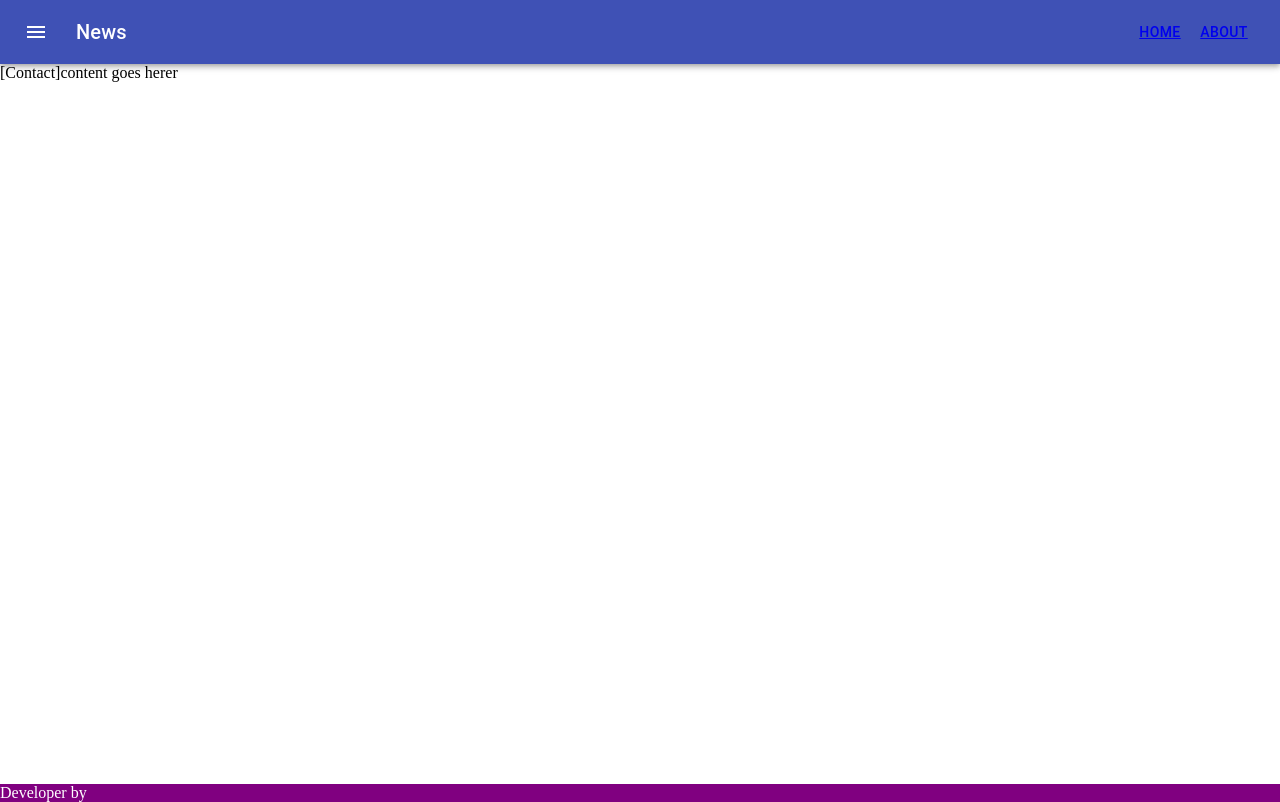
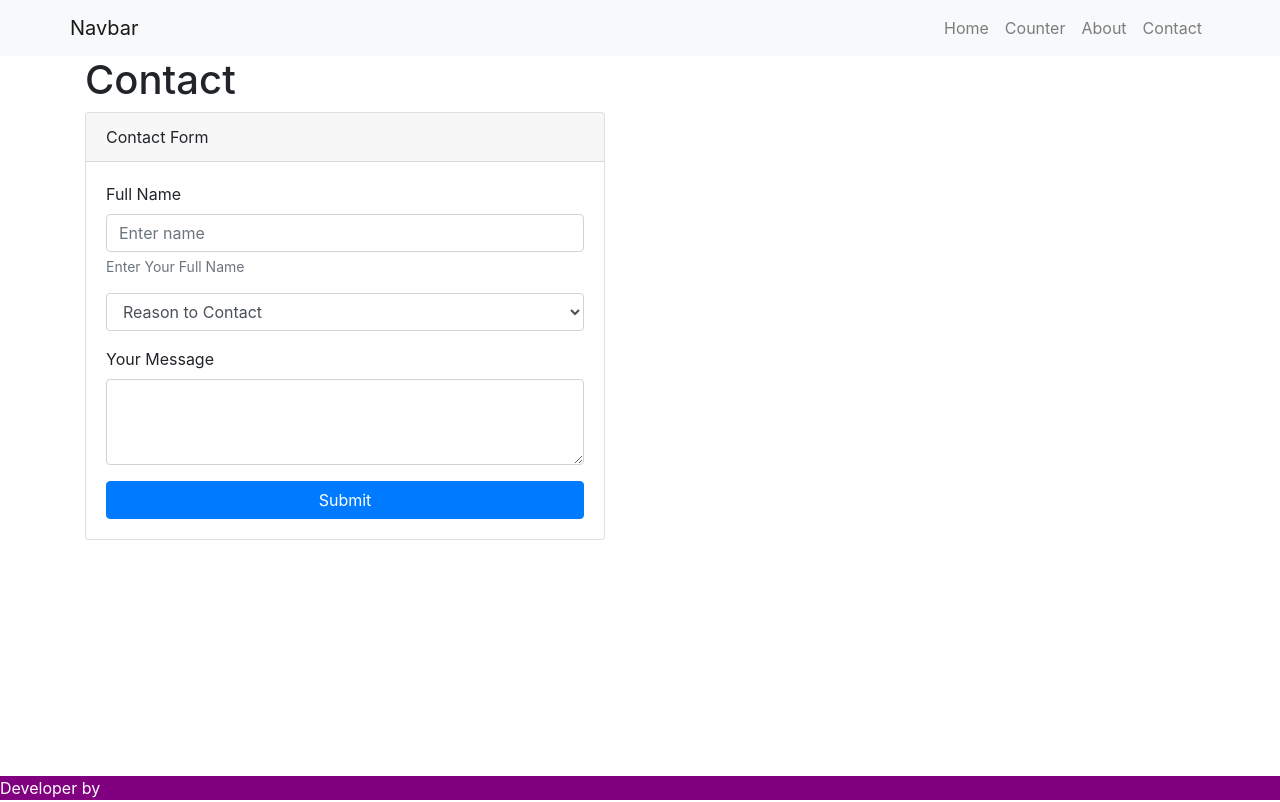
Before and after one commit to nstack-in/react-svapps, a React (Create React App) app: page /contact in a window 1280 px wide. Built offline with nearby package versions, Linux system fonts and the light colour scheme.

Commit message:
counter app added

```diff
--- a/package.json
+++ b/package.json
@@ -5,7 +5,9 @@
   "dependencies": {
     "@material-ui/core": "^4.11.4",
     "@material-ui/icons": "^4.11.2",
+    "bootstrap": "^4.6.0",
     "react": "^17.0.2",
+    "react-bootstrap": "^1.6.1",
     "react-dom": "^17.0.2",
     "react-router-dom": "^5.2.0",
     "react-scripts": "^1.1.5"
--- a/src/App.js
+++ b/src/App.js
@@ -5,21 +5,10 @@ import Footer from './components/footer';
 import Home from './page/home';
 import About from './page/about';
 import Contact from './page/contact';
+import Counter from './page/counter';
 
 import React from 'react';
 import { BrowserRouter, Switch, Route } from 'react-router-dom';
-
-// function App() {
-//   return (
-//     <div className="wrapper">
-//       <Nav active="home"/>
-//       <div className="content">
-//         This will be my body
-//       </div>
-//       <Footer name="Syed Kumar"/>
-//     </div>
-//   );
-// }
 
 function App() {
   return (
@@ -34,6 +23,9 @@ function App() {
         <Switch>
           <Route path="/home">
             <Home />
+          </Route>
+          <Route path="/counter">
+            <Counter />
           </Route>
           <Route path="/contact">
             <Contact />
--- a/src/components/nav.js
+++ b/src/components/nav.js
@@ -1,64 +1,20 @@
 import React from 'react';
 import { Link } from 'react-router-dom';
+import { Nav, Navbar, Container } from 'react-bootstrap';
 
-// function Nav(props) {
-//   return (
-//     <div className="nav">
-//       <ul>
-//         <li>
-//           <Link to="/home">Home</Link>
-//         </li>
-//         <li>
-//           <Link to="/about">About</Link>
-//         </li>
-//         <li>
-//           <Link to="/contact">Contact</Link>
-//         </li>
-//       </ul>
-//     </div>
-//   );
-// }
-
-import { makeStyles } from '@material-ui/core/styles';
-import AppBar from '@material-ui/core/AppBar';
-import Toolbar from '@material-ui/core/Toolbar';
-import Typography from '@material-ui/core/Typography';
-import Button from '@material-ui/core/Button';
-import IconButton from '@material-ui/core/IconButton';
-import MenuIcon from '@material-ui/icons/Menu';
-
-const useStyles = makeStyles((theme) => ({
-  root: {
-    flexGrow: 1,
-  },
-  menuButton: {
-    marginRight: theme.spacing(2),
-  },
-  title: {
-    flexGrow: 1,
-  },
-}));
-
-
-function Nav(props) {
-  const classes = useStyles();
+function MyNav(props) {
   return (
-    <AppBar position="static">
-      <Toolbar>
-        <IconButton edge="start" className={classes.menuButton} color="inherit" aria-label="menu">
-          <MenuIcon />
-        </IconButton>
-        <Typography variant="h6" className={classes.title}>
-          News
-        </Typography>
-        <Button color="inherit">
-          <Link to="/home">Home</Link>
-        </Button>
-        <Button color="inherit">
-          <Link to="/about">About</Link>
-        </Button>
-      </Toolbar>
-    </AppBar>
+    <Navbar bg="light" variant="light">
+      <Container>
+        <Navbar.Brand href="#home">Navbar</Navbar.Brand>
+        <Nav className="me-auto">
+          <Nav.Link as={Link} to="/home">Home</Nav.Link>
+          <Nav.Link as={Link} to="/counter">Counter</Nav.Link>
+          <Nav.Link as={Link} to="/about">About</Nav.Link>
+          <Nav.Link as={Link} to="/contact">Contact</Nav.Link>
+        </Nav>
+      </Container>
+    </Navbar>
   );
 }
-export default Nav;
+export default MyNav;
--- a/src/index.js
+++ b/src/index.js
@@ -1,6 +1,7 @@
 import React from 'react';
 import ReactDOM from 'react-dom';
 import App from './App';
+import 'bootstrap/dist/css/bootstrap.min.css';
 
 ReactDOM.render(
   <React.StrictMode>
--- a/src/page/contact.js
+++ b/src/page/contact.js
@@ -1,8 +1,49 @@
 import React from 'react';
+import { Container, Card, Button, Form } from 'react-bootstrap';
+
 
 function Contact(props) {
   return (
-    <div>[Contact]content goes herer</div>
+    <Container>
+      <h1>Contact</h1>
+      <Card style={{
+        width: '520px',
+      }}>
+        <Card.Header>
+          Contact Form
+        </Card.Header>
+        <Card.Body>
+          <Form>
+
+            <Form.Group className="mb-3" controlId="name">
+              <Form.Label>Full Name</Form.Label>
+              <Form.Control type="text" placeholder="Enter name" />
+              <Form.Text className="text-muted">
+                Enter Your Full Name
+              </Form.Text>
+            </Form.Group>
+
+            <Form.Group className="mb-3" controlId="reason">
+              <Form.Control as="select">
+                <option value="none">Reason to Contact</option>
+                <option value="feedback">Feeback</option>
+                <option value="issue">Issue</option>
+                <option value="query">Query</option>
+              </Form.Control>
+            </Form.Group>
+
+            <Form.Group className="mb-3" controlId="message">
+              <Form.Label>Your Message</Form.Label>
+              <Form.Control as="textarea" rows={3} />
+            </Form.Group>
+
+            <Button variant="primary" type="submit" className="btn-block">
+              Submit
+            </Button>
+          </Form>
+        </Card.Body>
+      </Card>
+    </Container>
   );
 }
 
--- /dev/null
+++ b/src/page/counter.js
@@ -0,0 +1,27 @@
+import React, { useState } from 'react';
+import { Container, Button } from 'react-bootstrap';
+
+function Counter(props) {
+  const [count, updateCount] = useState(10);
+
+  const increment = () => {
+    const updated = count + 1;
+    updateCount(updated);
+  };
+  const decrement = () => {
+    const updated = count - 1;
+    updateCount(updated);
+  };
+
+  return (
+    <Container>
+      <h1>{count}</h1>
+      <Button variant="primary" onClick={increment}>Increment</Button>
+      <br />
+      <br />
+      <Button variant="danger" onClick={decrement}>Decrement</Button>
+    </Container>
+  );
+}
+
+export default Counter
--- a/src/style.css
+++ b/src/style.css
@@ -1,9 +1,7 @@
+
 *{
   padding:0;
   margin:0;
-}
-h1{
-  color: red;
 }
 .wrapper{
   max-width: 960px;
```
Also changed, not shown: 1 other file (tests, documents, lock files or other folders).
